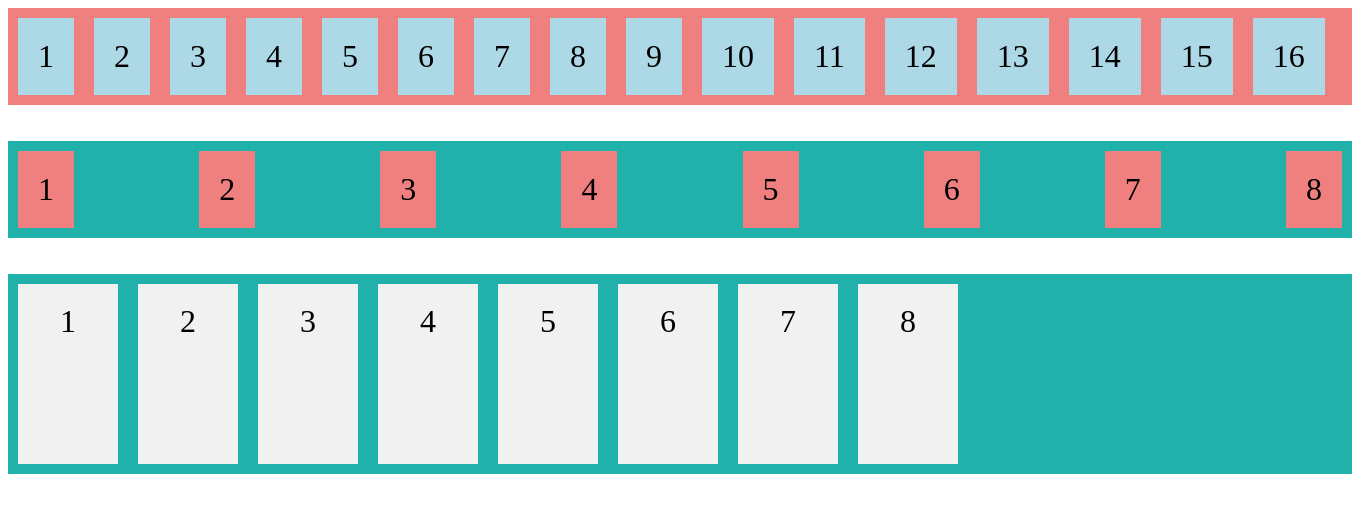
After one commit to sbsanchez21/php22037, a PHP site: page /flex.html in a window 1360 px wide. The commit adds this page. Shown: the top 513 px of the page. Run offline with PHP 8.4, Linux system fonts and the light colour scheme.

Commit message:
CSS Clase 4

```diff
--- /dev/null
+++ b/02_css/Clase 4/css/flex.css
@@ -0,0 +1,81 @@
+html {
+    font-size: 16px;
+}
+
+.flex-container {
+    display: flex;
+    background-color: lightcoral;
+
+    /* flex-direction: row; */
+    /* flex-direction: column; */
+    /* flex-direction: column-reverse; */
+    /* flex-direction: initial; */
+    /* flex-direction: row; */
+    /* flex-direction: row-reverse; */
+
+    /* flex-wrap: wrap; */
+    /* flex-wrap: wrap-reverse; */
+        /* flex-wrap: nowrap; */
+    /* flex-wrap: wrap-reverse; */
+
+    flex-flow: row nowrap;
+
+    /* justify-content: center; */
+}
+
+
+.flex-container > div {
+    background-color: lightblue;
+    margin: 10px;
+    padding: 20px;
+    font-size: 2rem;
+  }
+
+
+ .flex-justify {
+    display: flex;
+    background-color: lightseagreen;
+    /* justify-content: center; */
+    /* justify-content: flex-start; */
+    /* justify-content: flex-end; */
+
+    /*espacio distribuido informemente*/
+    /* justify-content: space-around;  */
+
+    /*espacio distribuido informemente sin importar la primera y última caaja*/
+    justify-content: space-between;
+
+    align-items: baseline;
+
+}
+
+.flex-justify > div {
+    background-color: lightcoral;
+    margin: 10px;
+    padding: 20px;
+    font-size: 2rem;
+  }
+
+
+.flex-align {
+    display: flex;
+    background-color: lightseagreen;
+    height: 200px;
+    /* align-items: center; */
+    /* align-items: baseline; */
+    /* align-items: flex-start; */
+    /* align-items: stretch; */
+    /* align-items: flex-end; */
+
+}
+
+.flex-align > div {
+    background-color: #f1f1f1;
+    width: 100px;
+    margin: 10px;
+    text-align: center;
+    line-height: 75px;
+    font-size: 2rem;
+    /* vertical-align: middle; */
+
+  }
--- a/02_css/Clase 4/css/pseudoElemento.css
+++ b/02_css/Clase 4/css/pseudoElemento.css
@@ -5,6 +5,7 @@ p::first-line {
 p::first-letter {
     font-size: 2rem;
 }
+
 
 h3::after {
   content: " Dice el autor W. Lauwrence";
--- /dev/null
+++ b/02_css/Clase 4/flex.html
@@ -0,0 +1,54 @@
+<!DOCTYPE html>
+<html lang="en">
+<head>
+    <meta charset="UTF-8">
+    <meta http-equiv="X-UA-Compatible" content="IE=edge">
+    <meta name="viewport" content="width=device-width, initial-scale=1.0">
+    <title>Document</title>
+    <link rel="stylesheet" href="css/flex.css">
+</head>
+<body>
+    <div class="flex-container">
+        <div>1</div>
+        <div>2</div>
+        <div>3</div>
+        <div>4</div>
+        <div>5</div>
+        <div>6</div>
+        <div>7</div>
+        <div>8</div>
+        <div>9</div>
+        <div>10</div>
+        <div>11</div>
+        <div>12</div>
+        <div>13</div>
+        <div>14</div>
+        <div>15</div>
+        <div>16</div>
+    </div>
+
+    <br><br>
+    <div class="flex-justify">
+        <div>1</div>
+        <div>2</div>
+        <div>3</div>
+        <div>4</div>
+        <div>5</div>
+        <div>6</div>
+        <div>7</div>
+        <div>8</div>
+    </div>
+
+    <br><br>
+    <div class="flex-align">
+        <div>1</div>
+        <div>2</div>
+        <div>3</div>
+        <div>4</div>
+        <div>5</div>
+        <div>6</div>
+        <div>7</div>
+        <div>8</div>
+    </div>
+</body>
+</html>
--- a/02_css/Clase 4/pseudoElemento.html
+++ b/02_css/Clase 4/pseudoElemento.html
@@ -17,6 +17,7 @@
 
     <br>
     <h3>"Lorem ipsum dolor sit amet."</h3>
+    Lorem ipsum dolor sit, amet consectetur adipisicing elit. Et harum nesciunt, blanditiis iste aperiam sequi odit eum vero adipisci eos quibusdam quisquam magnam totam nobis quae tempore maxime perferendis deleniti.
 
     <br>
     <h4>Agrega texto inicio</h4>
```
Also changed, not shown: 02_css/Clase 4/css/float.css (added, +10 -0 lines), 02_css/Clase 4/float.html (added, +22 -0 lines).
